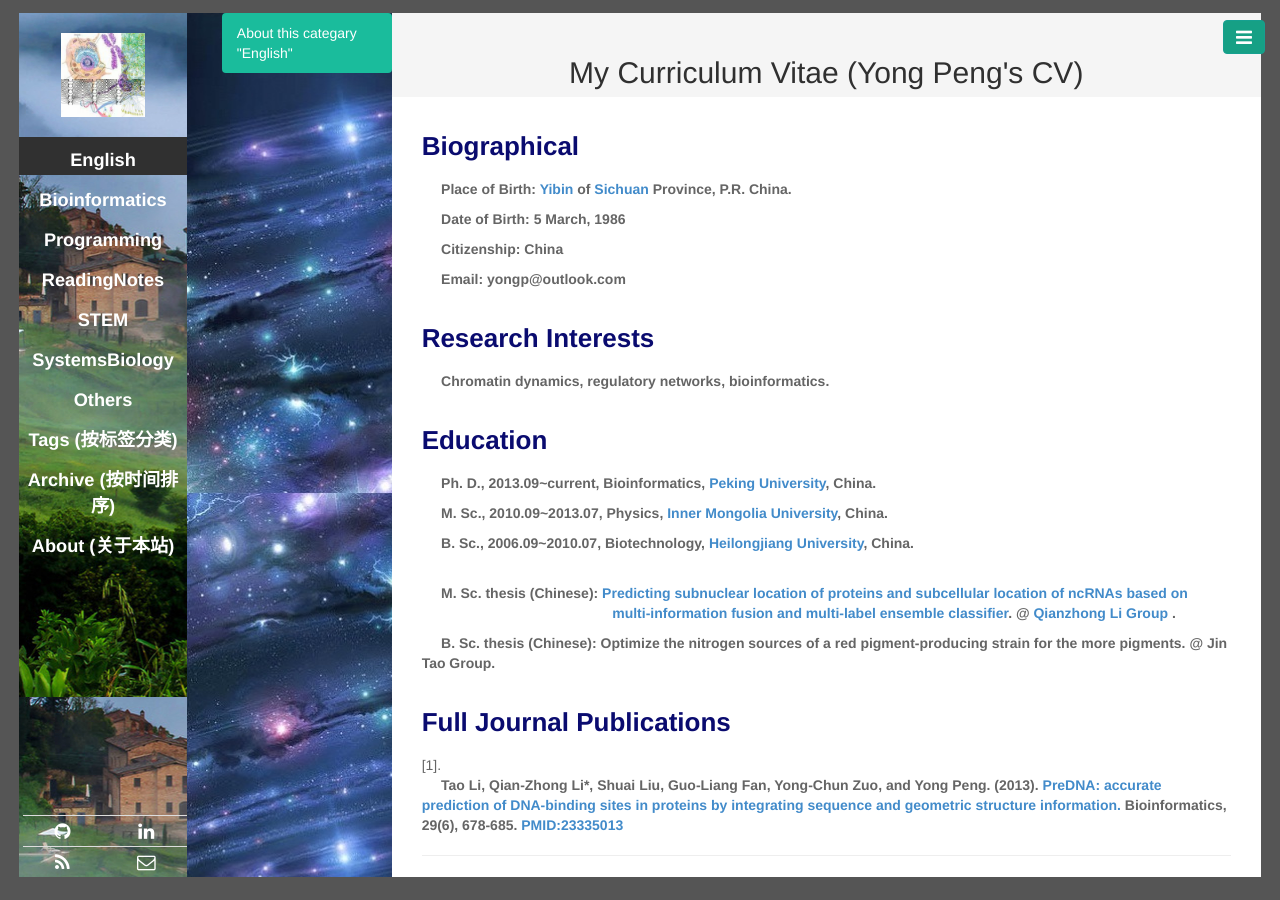
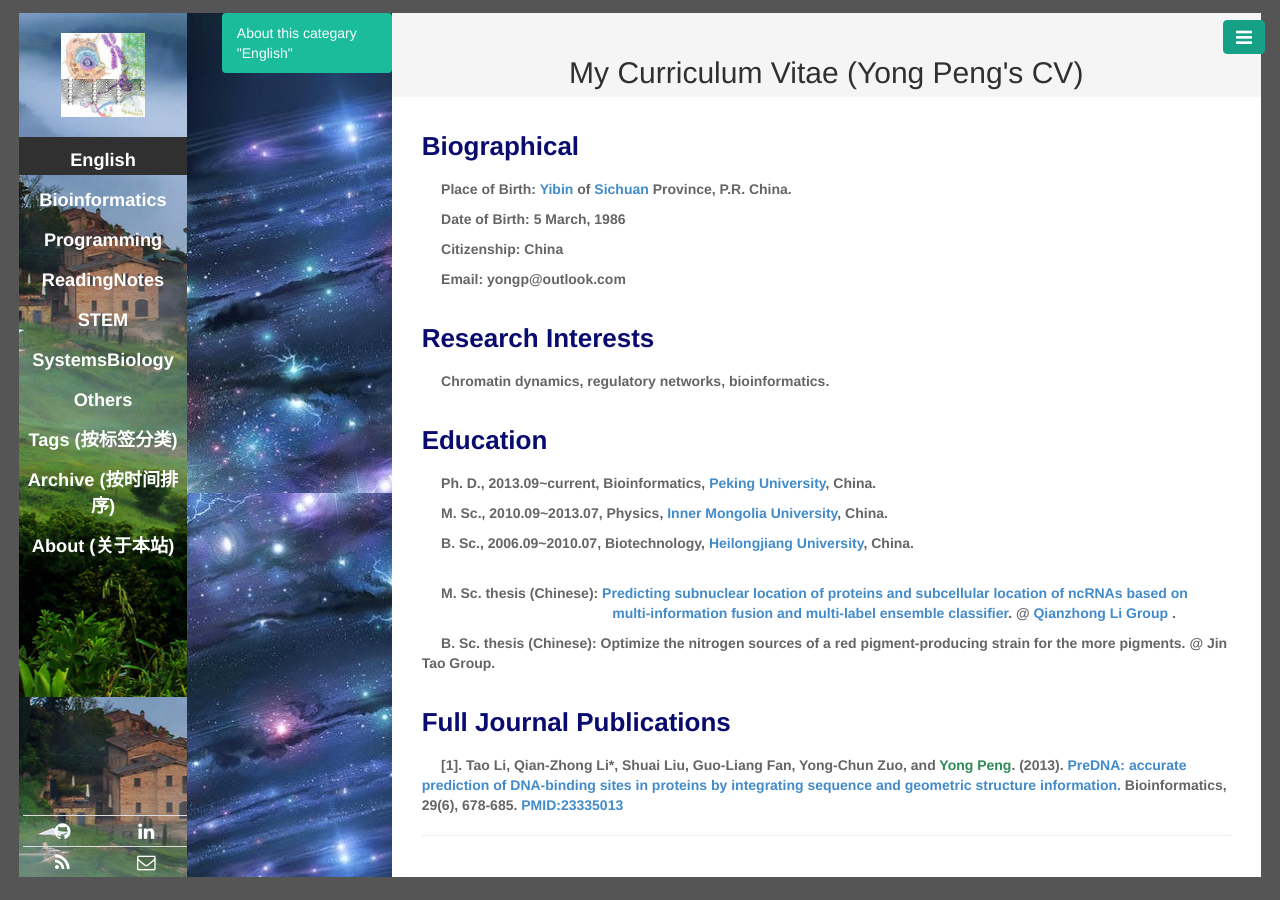
Before and after one commit to CTLife/CTLife.github.io, a Jekyll site: the page built from yongpeng.html, in a window 1280 px wide. Built offline with Jekyll 4.4.1, drawn with Linux system fonts in a browser that asks for light colours; Markdown is read by kramdown in place of the engine named in the settings.

Commit message:
Update yongpeng.html

```diff
--- a/yongpeng.html
+++ b/yongpeng.html
@@ -28,7 +28,7 @@ titlename: Yong Peng CV
 
 
 
-[1]. <p><b> &nbsp;&nbsp;&nbsp;&nbsp; Tao Li, Qian-Zhong Li*, Shuai Liu, Guo-Liang Fan, Yong-Chun Zuo, and Yong Peng. (2013).
+<p><b> &nbsp;&nbsp;&nbsp;&nbsp; [1]. Tao Li, Qian-Zhong Li*, Shuai Liu, Guo-Liang Fan, Yong-Chun Zuo, and <font color="#2E8B57">Yong Peng</font>. (2013).
 <a href="http://bioinformatics.oxfordjournals.org/content/29/6/678.abstract">
 PreDNA: accurate prediction of DNA-binding sites in proteins by integrating sequence and geometric structure information. </a>
 Bioinformatics, 29(6), 678-685.  <a href="https://www.ncbi.nlm.nih.gov/pubmed/23335013">PMID:23335013</a>
```
